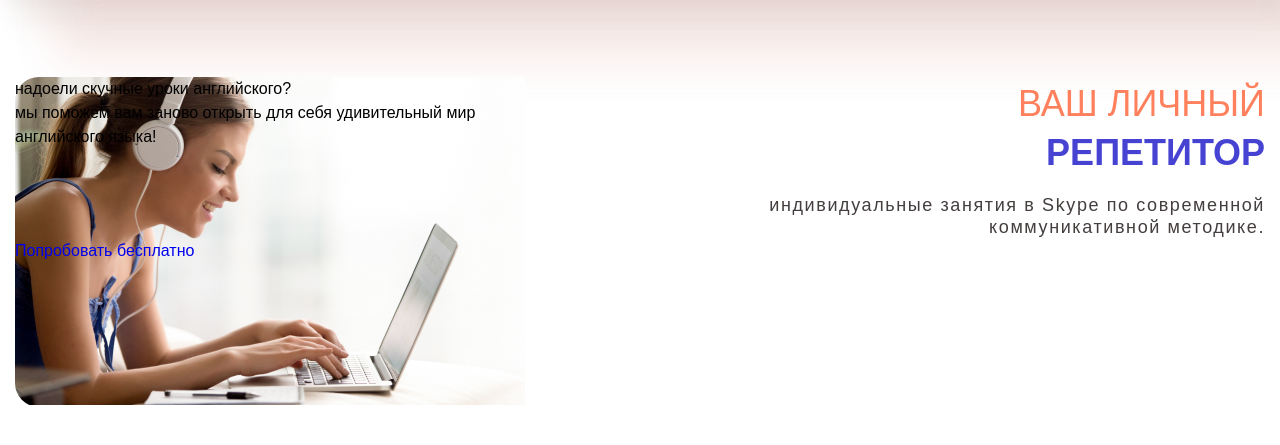
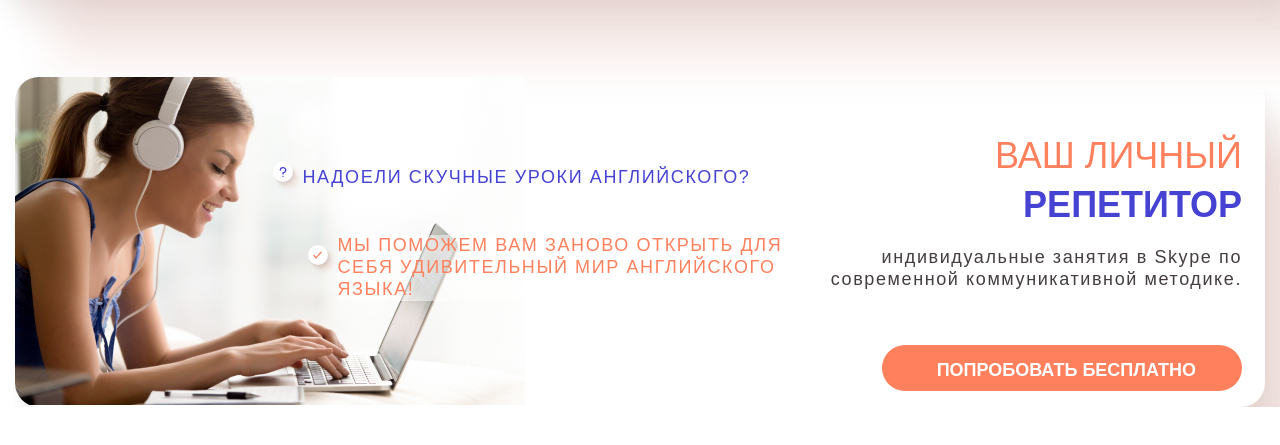
Before and after one commit to AlexeyAbramov/english-school, a plain HTML site: page index.html in a window 1280 px wide. Shown: the part 99-544 px from the top of the page. Drawn offline with nearby package versions, Linux system fonts and the light colour scheme.

Commit message:
from notebook

```diff
--- a/assets/styles/scss/abstracts/_mixins.scss
+++ b/assets/styles/scss/abstracts/_mixins.scss
@@ -24,3 +24,19 @@
 @mixin border-radius {
   border-radius: 24px;
 }
+//line-height
+@mixin line-height {
+  line-height: 122.222222222%;
+}
+//icons
+@mixin icon($url, $top) {
+  @include absolute;
+  width: 20px;
+  height: 20px;
+  top: $top;
+  left: -30px;
+  background: url($url) no-repeat center center;
+  @include border-radius;
+  background-color: $color-white;
+  box-shadow: $box-shadow-icon;
+}
--- a/assets/styles/scss/abstracts/_variables.scss
+++ b/assets/styles/scss/abstracts/_variables.scss
@@ -5,6 +5,7 @@ $color-violet: #4643d3;
 $color-violet-light: #5856d7;
 $color-violet-dark: #0d006a;
 $color-orange: #fe805c;
+$color-red:#FD3800;
 $color-orange-light-1: #f5e3d6;
 $color-orange-light-2: #fef2ee;
 $color-grey-description: #afafbd;
@@ -13,8 +14,9 @@ $color-white: #fff;
 
 //box-shadow
 
-$box-shadow: 1px 10px 10px rgba(102, 62, 51, 0.02), 10px 20px 20px rgba(102, 62, 51, 0.04), 20px 30px 30px rgba(102, 62, 51, 0.06), 55px 65px 44px rgba(197, 104, 78, 0.13);
-$box-shadow-price: 1px 10px 10px rgba(51, 62, 102, 0.02), 10px 20px 20px rgba(51, 68, 102, 0.04), 20px 30px 30px rgba(51, 68, 102, 0.06), 55px 65px 44px rgba(78, 125, 197, 0.13);
+$box-shadow-1: 1px 10px 10px rgba(102, 62, 51, 0.02), 10px 20px 20px rgba(102, 62, 51, 0.04), 20px 30px 30px rgba(102, 62, 51, 0.06), 55px 65px 44px rgba(197, 104, 78, 0.13);
+$box-shadow-2: 1px 10px 10px rgba(51, 62, 102, 0.02), 10px 20px 20px rgba(51, 68, 102, 0.04), 20px 30px 30px rgba(51, 68, 102, 0.06), 55px 65px 44px rgba(78, 125, 197, 0.13);
+$box-shadow-icon:1px 1px 1px rgba(102, 62, 51, 0.02), 1px 2px 2px rgba(102, 62, 51, 0.04), 2px 3px 3px rgba(102, 62, 51, 0.06), 5px 6px 4px rgba(197, 104, 78, 0.13);
 //background
 
 $background-orange: linear-gradient(269.93deg, #FE805C 0.09%, rgba(254, 128, 92, 0) 99.97%);
--- a/assets/styles/scss/components/_buttons.scss
+++ b/assets/styles/scss/components/_buttons.scss
@@ -0,0 +1,13 @@
+.btn{
+    text-transform: uppercase;
+    color: $color-white;
+    font-size: 18px;
+    font-weight: bold;
+    @include line-height;
+    @include border-radius;
+    background-color: $color-orange;
+    padding: 15px 46px 11px 55px;
+    &:hover{
+        background-color: $color-red;
+    }
+}
--- a/assets/styles/scss/layout/_header.scss
+++ b/assets/styles/scss/layout/_header.scss
@@ -1,6 +1,6 @@
 // header
 .header {
-  box-shadow: $box-shadow;
+  box-shadow: $box-shadow-1;
   background: $color-white;
   &__content {
     @include dflexsbcenter;
@@ -15,7 +15,7 @@
       font-family: "ProximaNova-Bold", sans-serif;
       font-size: 18px;
       font-weight: bold;
-      line-height: 122.222222222%;
+      @include line-height;
     }
     &__item{
       display: inline-flex;
--- a/assets/styles/scss/layout/_try.scss
+++ b/assets/styles/scss/layout/_try.scss
@@ -1,37 +1,65 @@
 // try
 .try {
   &__content {
-    background: url("../../../assets/images/try/bg.jpg") no-repeat top left;
+    background: url('../../../assets/images/try/bg.jpg') no-repeat top left;
     height: 330px;
     @include border-radius;
+    box-shadow: $box-shadow-1;
   }
-  &__row{
+  &__row {
     display: flex;
     justify-content: space-between;
   }
-  &__column{
-      flex: 0 1 40%;
+  .column-qa {
+    flex: 0 1 45%;
+    margin: 90px 0 0 23%;
+    font-size: 18px;
+    text-transform: uppercase;
+    letter-spacing: $letter-spacing;
+    @include line-height;
+    &__q {
+      color: $color-violet;
+      position: relative;
+      &::before {
+        @include icon('../../../assets/images/try/quest.png', -5px);
       }
-  .column-about{
-      &__title{
+    }
+    &__a {
+      position: relative;
+      margin: 46px 0 0 35px;
+      color: $color-orange;
+      background: rgba(255, 255, 255, 0.48);
+      &::before {
+        @include icon('../../../assets/images/try/check.png', 10px);
+      }
+    }
+  }
+  .column-about {
+    flex: 0 1 39%;
+    margin: 52px 23px 0 0;
+    &__title {
       color: $color-orange;
       font-weight: normal;
       text-transform: uppercase;
       text-align: end;
-          b{
+      b {
         display: block;
         font-family: 'ProximaNova-Bold', sans-serif;
-              line-height: 122.222222222%;
+        @include line-height;
         color: $color-violet;
       }
     }
-      &__text{
+    &__text {
       font-size: 18px;
-          line-height: 122.222222222%;
+      @include line-height;
       color: $color-grey-text;
       text-align: end;
       letter-spacing: $letter-spacing;
       margin-top: 20px;
     }
   }
+  .button-try {
+    margin: 58px 23px 0 0;
+    text-align: end;
   }
+}
--- a/assets/styles/scss/main.scss
+++ b/assets/styles/scss/main.scss
@@ -1,6 +1,6 @@
 // abstracts
+@import 'abstracts/variables';
 @import 'abstracts/mixins';
-@import 'abstracts/variables';
 
 // base
 @import 'base/settings';
--- a/index.html
+++ b/index.html
@@ -56,7 +56,7 @@
                             </div>
                         </div>
                         <div class="try__button button-try">
-                            <a href="#" class="button-try__link">Попробовать бесплатно</a>
+                            <a href="#" class="button-try__link btn">Попробовать бесплатно</a>
                         </div>
                     </div>
                 </div>
```
Also changed, not shown: assets/images/try/check.png (added), assets/images/try/quest.png (added), assets/styles/css/main.css, 1 other file. Lines whose indentation alone changed are shown as unchanged.
